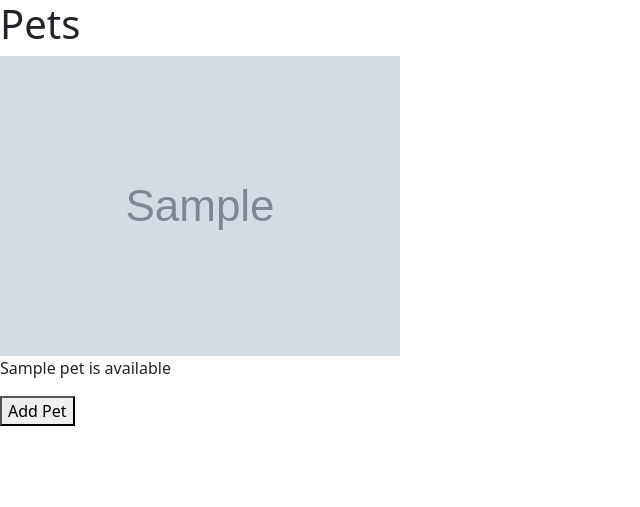
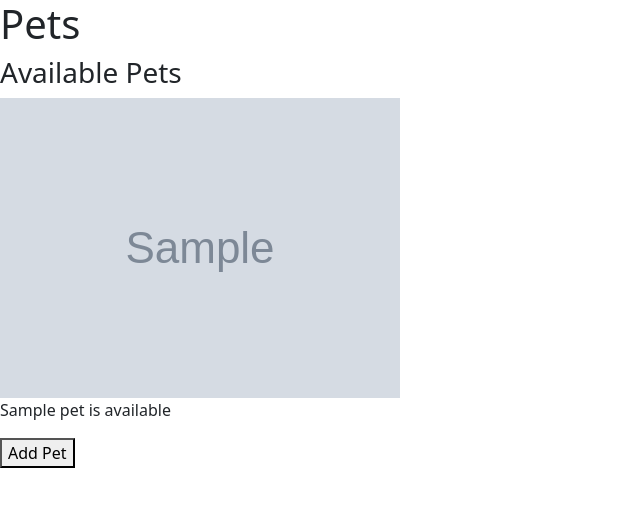
Before and after one commit to claudia-lam/flask-wtforms-externalAPIs, a Flask app: page / in a window 1280 px wide. Shown: the top 507 px of the page, without its empty margins (0-640 px from the left). Run offline with Flask 3, Linux system fonts and the light colour scheme; tables that the repository leaves empty hold one stand-in row (values such as "Sample post"); grey boxes marked "Sample" are stand-in pictures.

Commit message:
divide homepage into available and not available pets

```diff
--- a/templates/pets/homepage.html
+++ b/templates/pets/homepage.html
@@ -4,15 +4,29 @@
 
 {% block content %}
   <h1>Pets</h1>
-{% for pet in pets%}
-  <div>
-    <figure>
-      <a href="/{{pet.id}}"><img src="{{pet.photo_url}}" alt="a cute pet"></a>
-      <figcaption>{{pet.name}} is {{pet.availability}}</figcaption>
-    </figure>
+{% for pet in pets %}
 
+  {% if pet.available %}
+    <h3>Available Pets</h3>
+    <div class="available">
+      <figure>
+        <a href="/{{pet.id}}"><img src="{{pet.photo_url}}" alt="a cute pet"></a>
+        <figcaption>{{pet.name}} is {{pet.availability}}</figcaption>
+      </figure>
+
+  {% else %}
+    <h3>Not Available Pets</h3>
+    <div class="not-available">
+      <figure>
+        <a href="/{{pet.id}}"><img src="{{pet.photo_url}}" alt="a cute pet"></a>
+        <figcaption>{{pet.name}} is {{pet.availability}}</figcaption>
+      </figure>
+
+  {% endif %}
   </div>
+
 {% endfor %}
+
 <form action="/add" method="get">
   <button>Add Pet</button>
 </form>
```
